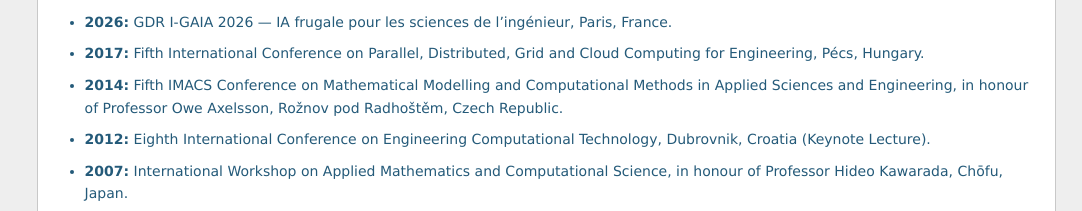
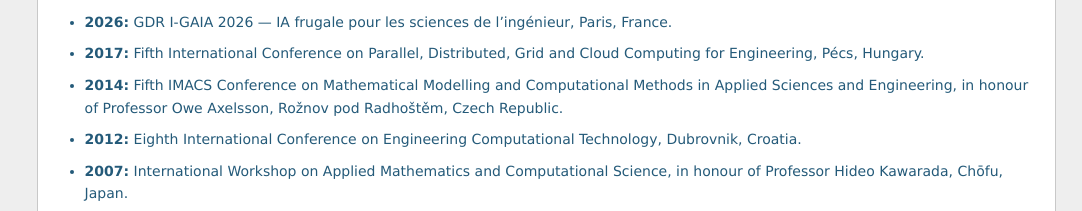
Before and after one commit to frederic-magoules/frederic-magoules.github.io, a plain HTML site: page honours-leadership.html in a window 1280 px wide. Shown: the part 1530-1741 px from the top of the page, without its empty margins (198-1280 px from the left). Drawn offline with Linux system fonts and the light colour scheme.

Commit message:
Update honours-leadership.html

```diff
--- a/honours-leadership.html
+++ b/honours-leadership.html
@@ -127,7 +127,7 @@
 <li><strong>2026:</strong> GDR I-GAIA 2026 — IA frugale pour les sciences de l’ingénieur, Paris, France.</li>
 <li><strong>2017:</strong> Fifth International Conference on Parallel, Distributed, Grid and Cloud Computing for Engineering, Pécs, Hungary.</li>
 <li><strong>2014:</strong> Fifth IMACS Conference on Mathematical Modelling and Computational Methods in Applied Sciences and Engineering, in honour of Professor Owe Axelsson, Rožnov pod Radhoštěm, Czech Republic.</li>
-<li><strong>2012:</strong> Eighth International Conference on Engineering Computational Technology, Dubrovnik, Croatia (Keynote Lecture).</li>
+<li><strong>2012:</strong> Eighth International Conference on Engineering Computational Technology, Dubrovnik, Croatia.</li>
 <li><strong>2007:</strong> International Workshop on Applied Mathematics and Computational Science, in honour of Professor Hideo Kawarada, Chōfu, Japan.</li>
 <li><strong>2004:</strong> Workshop of the Japan Society of Mechanical Engineers (JSME), Tokyo, Japan.</li>
 <li><strong>2004:</strong> Workshop of the Japan Society for the Promotion of Science (JSPS), Chōfu, Japan.</li>
```
